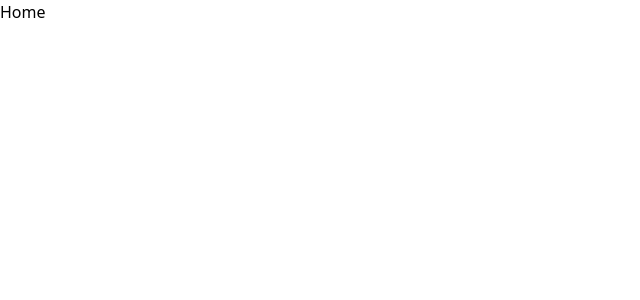
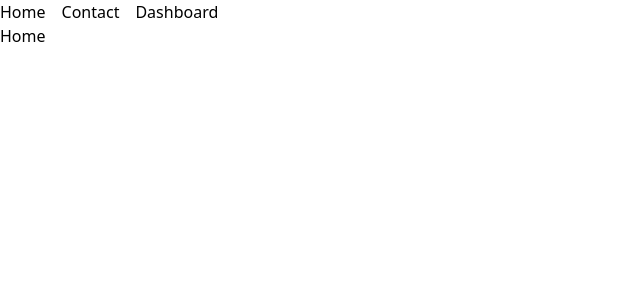
Before and after one commit to anoopraju31/100xdevs_cohort, a React (Vite) app in the folder week 7/week-7.1/routing-tutorial/: page / in a window 1280 px wide. Shown: the top 300 px of the page, without its empty margins (0-640 px from the left). Built offline with nearby package versions, Linux system fonts and the light colour scheme.

Commit message:
Week 7.1 Routing Tutorial - Navbar added

```diff
--- a/week 7/week-7.1/routing-tutorial/src/App.jsx
+++ b/week 7/week-7.1/routing-tutorial/src/App.jsx
@@ -2,10 +2,12 @@ import { BrowserRouter, Routes, Route } from 'react-router-dom'
 import Home from './pages/Home'
 import Contact from './pages/Contact'
 import Dashboard from './pages/Dashboard'
+import Navbar from './components/Navbar'
 
 const App = () => {
 	return (
 		<BrowserRouter>
+			<Navbar />
 			<Routes>
 				<Route path='/' element={<Home />} />
 				<Route path='/contact' element={<Contact />} />
--- /dev/null
+++ b/week 7/week-7.1/routing-tutorial/src/components/Navbar.jsx
@@ -0,0 +1,13 @@
+import { Link } from 'react-router-dom'
+
+const Navbar = () => {
+	return (
+		<nav className='flex gap-4'>
+			<Link to='/'>Home</Link>
+			<Link to='/contact'>Contact</Link>
+			<Link to='/dashboard'>Dashboard</Link>
+		</nav>
+	)
+}
+
+export default Navbar
```
